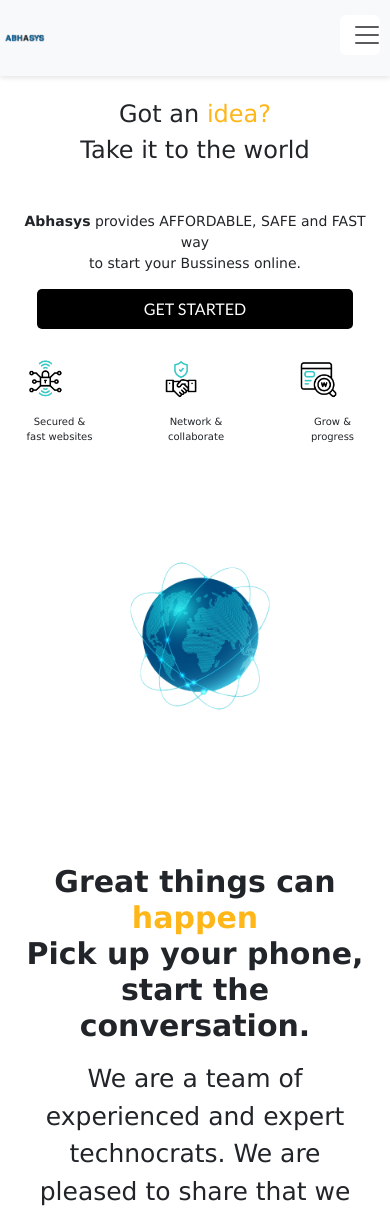
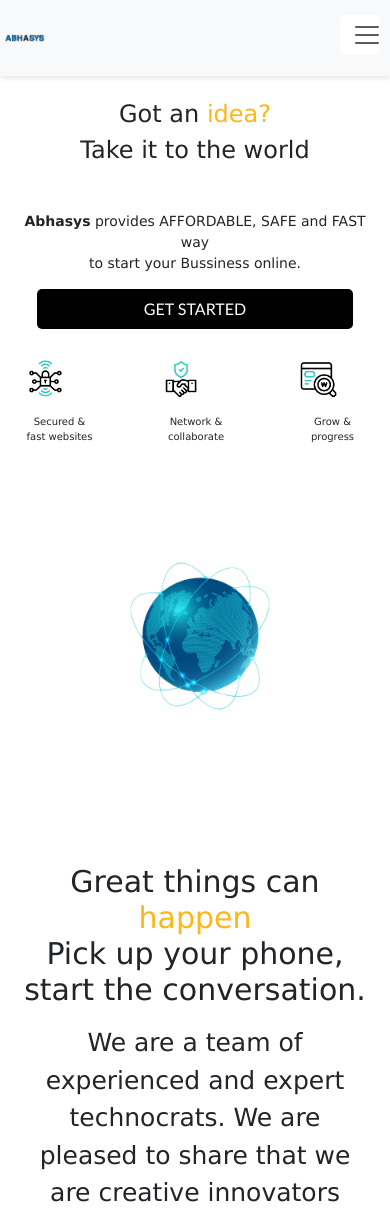
Before and after one commit to AAbhishek1234/abhasystest, a React (Create React App) app: page / in a window 390 px wide. Shown: the top 1216 px of the page. Built offline with nearby package versions, Linux system fonts and the light colour scheme.

Commit message:
font change

```diff
--- a/src/components/Content1.css
+++ b/src/components/Content1.css
@@ -47,7 +47,7 @@
 .custom-heading {
   font-family:'Lucida Sans', 'Lucida Sans Regular', 'Lucida Grande', 'Lucida Sans Unicode', 'Geneva', Verdana, sans-serif;
   font-size: 45px;
-  font-weight: 600;
+  font-weight: 400;
 }
 
 .custom-happen {
@@ -63,7 +63,7 @@
 @media (max-width: 768px) {
   .custom-heading {
     font-size: 30px;
-    font-weight: 600;
+    font-weight: 400;
   }
 
   .custom-lead {
@@ -74,7 +74,7 @@
 @media (max-width: 480px) {
   .custom-heading {
     font-size: 30px;
-    font-weight: 600;
+    font-weight: 400;
   }
 
   .custom-lead {
```
